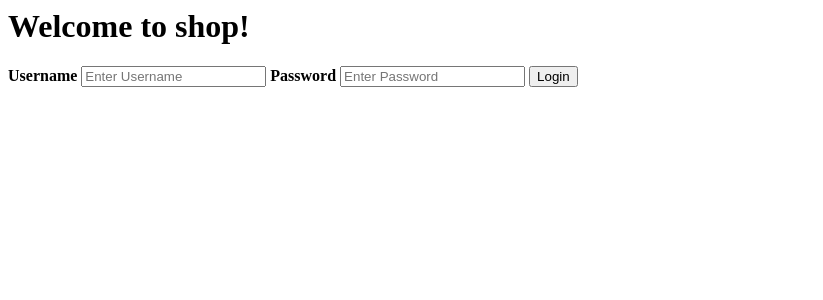
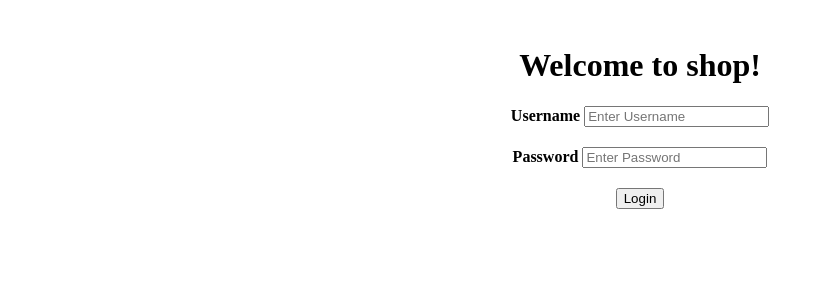
Before and after one commit to ra002890/blind_sql_injection_dns, a FastAPI app: page / in a window 1280 px wide. Shown: the top 300 px of the page, without its empty margins (0-823 px from the left). Run offline with FastAPI, Linux system fonts and the light colour scheme; some libraries are stand-ins or nearby versions.

Commit message:
Few enhancements on interface and ux

```diff
--- a/site/database.py
+++ b/site/database.py
@@ -25,6 +25,11 @@ CREATE_TRACKINGID_TABLE = '''
     );
     '''
 
+DROP_TABLES = '''
+    DROP TABLE users CASCADE;
+    DROP TABLE tracking CASCADE;
+'''
+
 def create_app_user(username, password):
     sql = "INSERT INTO users(name, password) VALUES(%s,%s) RETURNING id;"
     _conn = None
@@ -40,11 +45,12 @@ def create_app_user(username, password):
         if _conn is not None:
             _conn.close()
 
-def create_tables():
+def drop_create_tables():
     _conn = None
     try:
         _conn = psycopg2.connect(**CONFIG)
         _cursor = _conn.cursor()
+        _cursor.execute(DROP_TABLES)
         _cursor.execute(CREATE_USER_TABLE)
         _cursor.execute(CREATE_TRACKINGID_TABLE)
         _conn.commit()
@@ -56,8 +62,9 @@ def create_tables():
             _conn.close()
 
 def bootstrap():
-    create_tables()
+    drop_create_tables()
     create_app_user('administrator', str(uuid4()))
+    create_app_user('user1', 'password')
 
 def login(name, password):
     sql = "SELECT * FROM users WHERE name = %s AND password = %s"
@@ -94,7 +101,7 @@ def save_trackid(trackid, userid):
 def try_direct_login(trackid):
     # Change between following lines to create or close a breach
     # sql = "SELECT users.name,users.id FROM users,tracking WHERE tracking.id = %s"
-    sql = "SELECT users.name,users.id FROM users,tracking WHERE tracking.id = '" + trackid + "'"
+    sql = "SELECT users.id, users.name FROM users,tracking WHERE tracking.id = '" + trackid + "' and users.id = tracking.user_id"
     _conn = None
     try:
         _conn = psycopg2.connect(**CONFIG)
--- a/site/main.py
+++ b/site/main.py
@@ -40,7 +40,7 @@ def login(request: Request, uname: str = Form(), psw: str = Form()):
     user = database.login(uname, psw)
     if user:
         database.save_trackid(trackid=tracking_id, userid=user[0])
-        _response = templates.TemplateResponse("main.html", {"request": request, "user": user})
+        _response = templates.TemplateResponse("main.html", {"request": request, "user": user[1]})
     else:
         _response = templates.TemplateResponse("home.html", {"request": request, "error": "Invalid user credentials"})
     return _response
@@ -48,7 +48,7 @@ def login(request: Request, uname: str = Form(), psw: str = Form()):
 def try_direct_login(trackid, request):
     user = database.try_direct_login(trackid)
     if user:
-        return templates.TemplateResponse("main.html", {"request": request, "user": user})
+        return templates.TemplateResponse("main.html", {"request": request, "user": user[1]})
     else:
         return templates.TemplateResponse("home.html", {"request": request})
 
--- /dev/null
+++ b/site/static/main.css
@@ -0,0 +1,19 @@
+div.container {
+    display: block;
+    text-align: center;
+}
+
+form {
+    display: flex;
+    flex-direction: column;
+    justify-content: space-between;
+    margin-left: 10%;
+    margin-right: 10%;
+    text-align: center;
+    border-width: 3px;
+    border-color: grey;
+}
+
+.field {
+    margin-bottom: 20px;
+}
--- a/site/templates/home.html
+++ b/site/templates/home.html
@@ -2,24 +2,31 @@
 
 <head>
     <title>Shop Login</title>
+    <link rel="stylesheet" href="/static/main.css">
 </head>
 
 <body>
+    <div class="container">
+        <br>
         <h1>
             Welcome to shop!
         </h1>
         <h2 style="color: red;">
             {{ error }}
         </h2>
-    <div class="container">
+
         <form action="login" method="post">
+            <div class="field">
                 <label for="uname"><b>Username</b></label>
                 <input type="text" placeholder="Enter Username" name="uname" required>
-
+            </div>
+            <div class="field">
                 <label for="psw"><b>Password</b></label>
                 <input type="password" placeholder="Enter Password" name="psw" required>
-
+            </div>
+            <div class="field">
                 <button type="submit">Login</button>
+            </div>
         </form>
     </div>
 </body>
```
Also changed, not shown: site/templates/main.html (+8 -1 lines), 1 other file. Lines whose indentation alone changed are shown as unchanged.
